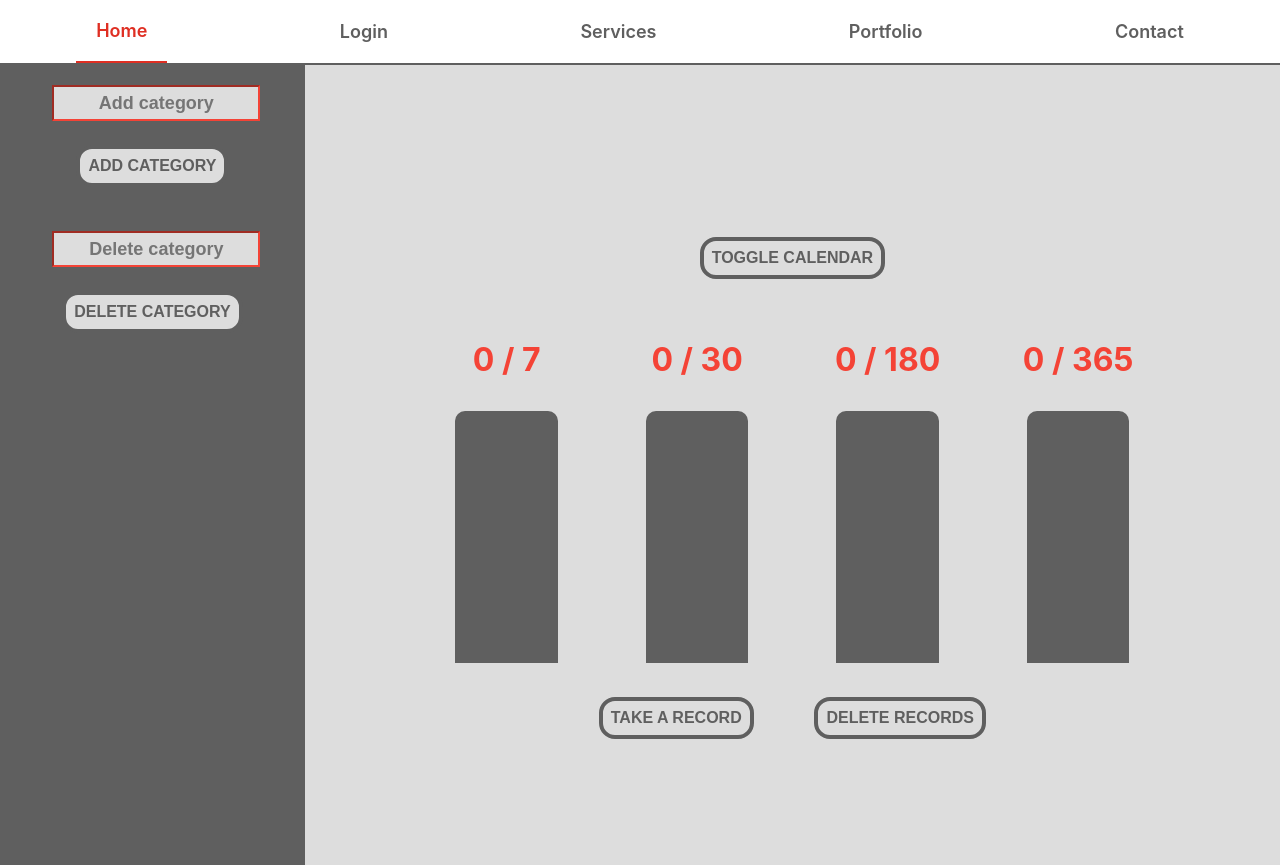
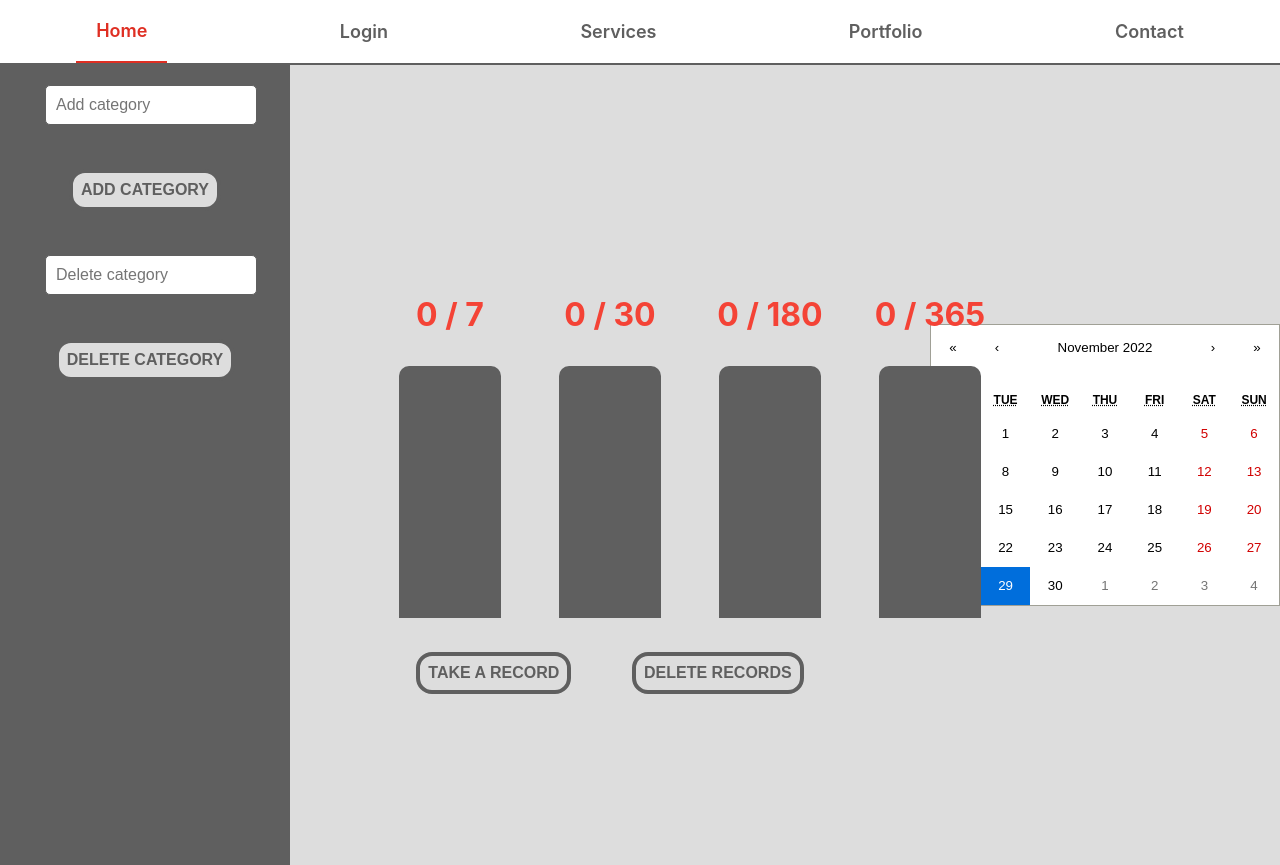
Before and after one commit to damianSebastian/statistik, a React (Create React App) app: page / in a window 1280 px wide. Built offline with nearby package versions, Linux system fonts and the light colour scheme.

Commit message:
Input from  calendar

```diff
--- a/src/App.css
+++ b/src/App.css
@@ -12,15 +12,22 @@
   align-items: center;
   height: 100vh;
 }
-.container {
+.progressBars {
   background-color: var(--main-color);
   display: flex;
+  flex: 7;
   flex-direction: column;
   justify-content: center;
   align-items: center;
   position: relative;
+  height: 100vh;
+}
+.container {
+  display: flex;
+  flex-direction: row;
+  align-items: center;
+  justify-content: center;
   width: 100%;
-  height: 100vh;
 }
 .lift {
   width: 8vw;
@@ -43,10 +50,11 @@
   align-items: center;
 }
 .highlight {
-  color:green !important;
+  color:#ddd !important;
   font-weight: 900;
   text-decoration: underline;
-  background-color: #f44336;
+  background-color: var(--accent) !important;
+  border-radius: 50%;
 }
 .button {
   min-width:150px;
@@ -117,14 +125,12 @@ p {
   color: var(--accent);
 }
 input {
-  width: 100%;
-  height: 30px;
-  color: var(--second-color);
-  background-color: var(--main-color);
-  border-color: var(--accent);
-  font-size: 18px;
-  font-weight: bold;
-  text-align: center;
+  width: 95%;
+  padding: 10px;
+  border: 1px solid var(--second-color);
+  border-radius: 5px;
+  font-size: 16px;
+  margin-bottom: 20px;
 }
 
 .inputContainer {
@@ -156,3 +162,11 @@ input {
   background-color: var(--second-color);
   transition: 0.5s;
 }
+.calendarContainer {
+  background-color: var(--main-color);
+  display: flex;
+  flex-direction: column;
+  justify-content: center;
+  align-items: center;
+  position: relative;
+}
--- a/src/Login.css
+++ b/src/Login.css
@@ -36,15 +36,6 @@
     margin: 10px 0;
   }
 
-  .login-form input {
-    width: 95%;
-    padding: 10px;
-    border: 1px solid var(--border);
-    border-radius: 5px;
-    font-size: 16px;
-    margin-bottom: 20px;
-  }
-
   .login-form button {
     width: 100%;
     padding: 10px;
--- a/src/components/ProgressBarsScreen.jsx
+++ b/src/components/ProgressBarsScreen.jsx
@@ -18,40 +18,30 @@ function ProgressBarsScreen({identifier}) {
   const [inMonth, setInMonth] = useState(0);
   const [in6Months, setIn6Months] = useState(0);
   const [inYear, setInYear] = useState(0);
-  const [showCalendar, setShowCalendar] = useState(false);
-  const [markedDates, setMarkedDates] = useState([]);
 
   useEffect(()=> {
     loadData();
-  });
+  },[identifier]);
 
   function loadData() {
     if(JSON.parse(localStorage.getItem(identifier)) !== null) {
-      console.log(localStorage.getItem(identifier));
       records = JSON.parse(localStorage.getItem(identifier));
       console.log('apelare din useEffect ' + identifier);
-      getMarkedDates(records);
       resetDates();
     } else {
       records=[];
     }
     updateLifts();
   }
-  function getMarkedDates(input) {
-    let temp =[];
-    for(let i = 0; i <input.length;i++) {
-      temp.push(new Date(input[i]));
-    }
-    setMarkedDates(temp);
-  }
+
   function resetDates() {
       for(let i = 0; i<records.length; i++) {
         records[i] = new Date(records[i]);
       }
   }
 
-  function inputRecord() {
-    records.push(new Date());
+  function inputRecord(input) {
+    records.push(input);
     updateLifts();
     saveData();
 
@@ -86,18 +76,27 @@ function ProgressBarsScreen({identifier}) {
     setValue(result);
   }
 
-  return (
-    <div  className="container">
-      <Button description={'Toggle Calendar'} func={() => setShowCalendar(!showCalendar)}/>
-      {showCalendar && <Calendar  value={new Date()}
-        tileClassName={({date,view}) => {
-          for(let i=0; i<markedDates.length; i++){
-            if(markedDates[i].getDate() === date.getDate() &&markedDates[i].getMonth()===date.getMonth() && markedDates[i].getFullYear() ===date.getFullYear()) {
-              return 'highlight';
+  function handleDayPressed(input) {
+    let temp = false;
+    for(let i=0; i<records.length; i++){
+      if(records[i].getDate() === input.getDate() &&records[i].getMonth()===input.getMonth() && records[i].getFullYear() ===input.getFullYear()) {
+        temp = true;
+        break;
       }
     }
-        }}
-      />}
+    if(temp) {
+      alert('This day is already marked');
+    } else {
+      const confirm = window.confirm('Are you sure you want to add this day?');
+      if (confirm) {
+        inputRecord(input);
+      }
+
+    }
+  }
+  return (
+    <div className='container'>
+      <div  className="progressBars">
         <p className='statusText title'>{identifier}</p>
         <div className='listerContainer'>
           <Lister level={inWeek} maxLevel={7}/>
@@ -106,10 +105,22 @@ function ProgressBarsScreen({identifier}) {
           <Lister level={inYear} maxLevel={365}/>
         </div>
         <div className='buttonContainer'>
-        <Button func={()=> inputRecord()}
+          <Button func={()=> inputRecord(new Date())}
           description={'Take a record'}/>
           <Button func={() => deletRecords()} description={'Delete records'}/>
         </div>
+      </div>
+      <Calendar  value={new Date()}
+      onClickDay={(date) =>handleDayPressed(date) }
+        tileClassName={({date}) => {
+          for(let i=0; i<records.length; i++){
+            if(records[i].getDate() === date.getDate() &&records[i].getMonth()===date.getMonth() && records[i].getFullYear() ===date.getFullYear()) {
+              return 'highlight';
+            }
+          }
+        }}
+      />
+
     </div>
   );
 }
--- a/src/screens/App.jsx
+++ b/src/screens/App.jsx
@@ -57,6 +57,7 @@ function App() {
       <ProgressBarsScreen
     identifier={identifier}
     />
+
     </div>
   )
 }
```
Lines whose indentation alone changed are shown as unchanged.
